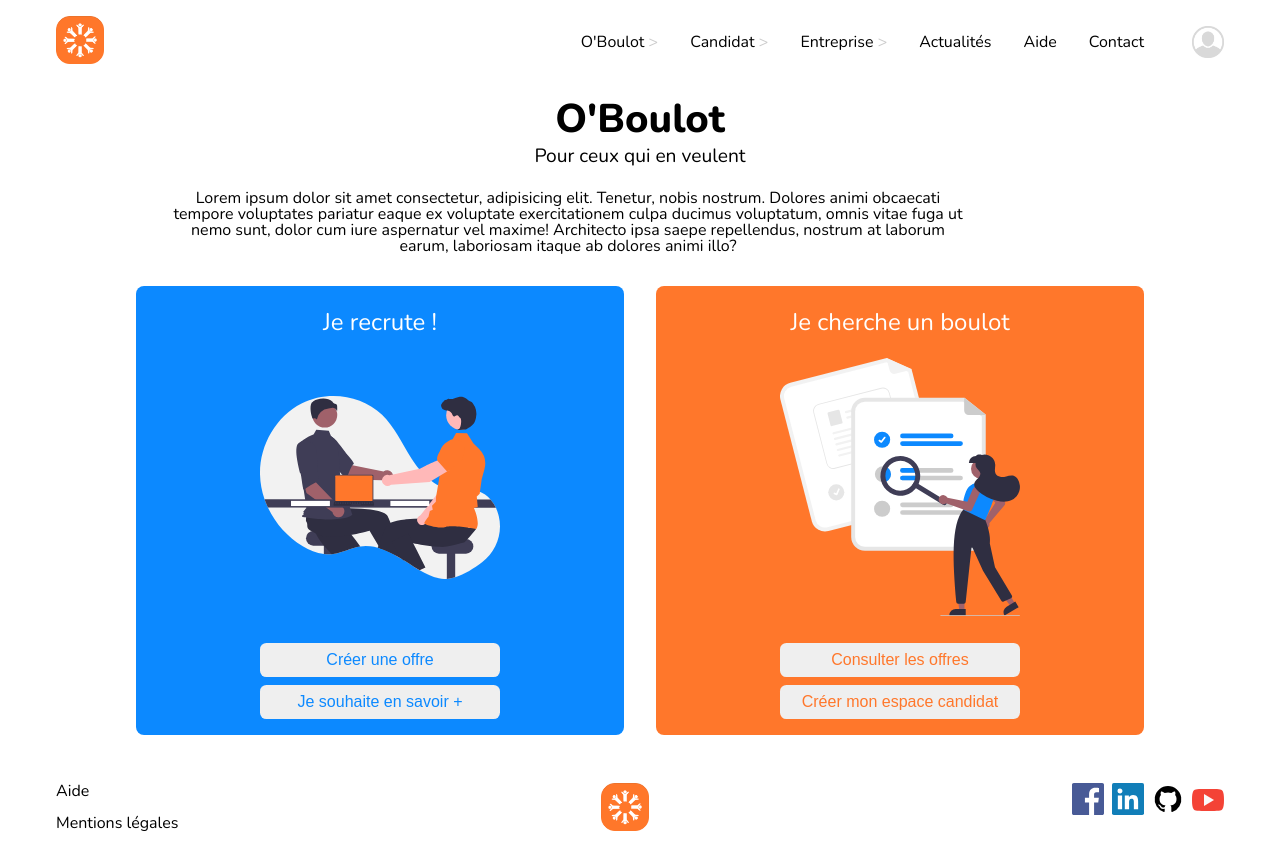
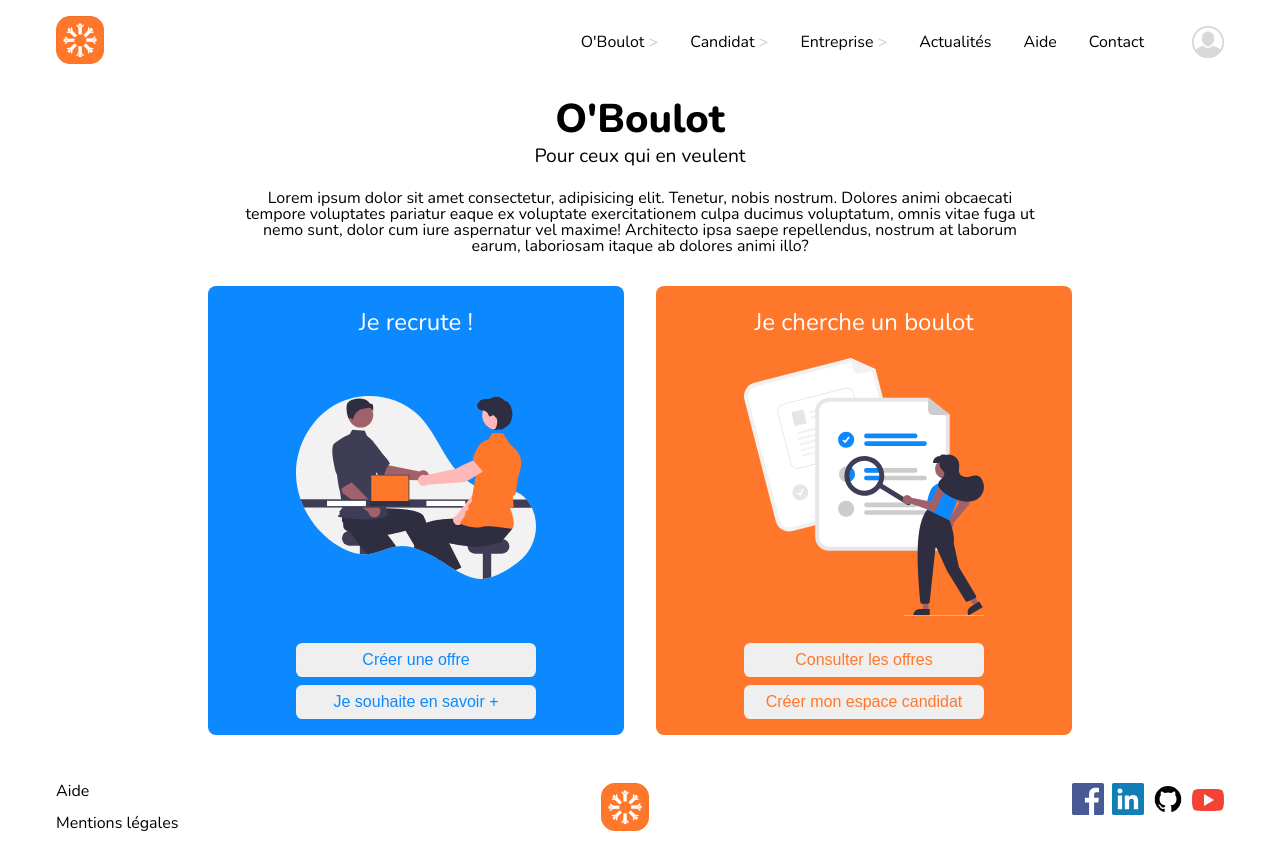
Before and after one commit to lekdup/projet-o-boulot, a React (Create React App) app in the folder front/: page / in a window 1280 px wide. Built offline with nearby package versions, Linux system fonts and the light colour scheme.

Commit message:
homepage margin centered

```diff
--- a/front/src/components/Homepage/Homepage.scss
+++ b/front/src/components/Homepage/Homepage.scss
@@ -2,7 +2,9 @@
   text-align: center;
   display: flex;
   flex-direction: column;
-  margin: 0 5rem 3rem 5rem;
+  // margin: 0 5rem 3rem 5rem;
+  margin: auto;
+  margin-bottom: 3rem;
   &-intro {
     margin-top: 1rem;
     & h1 {
```
